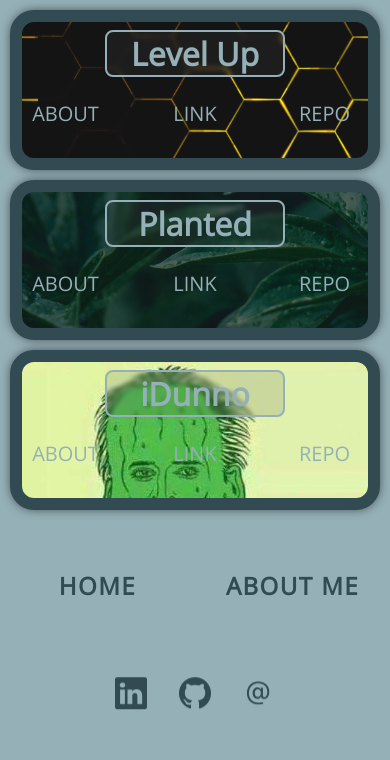
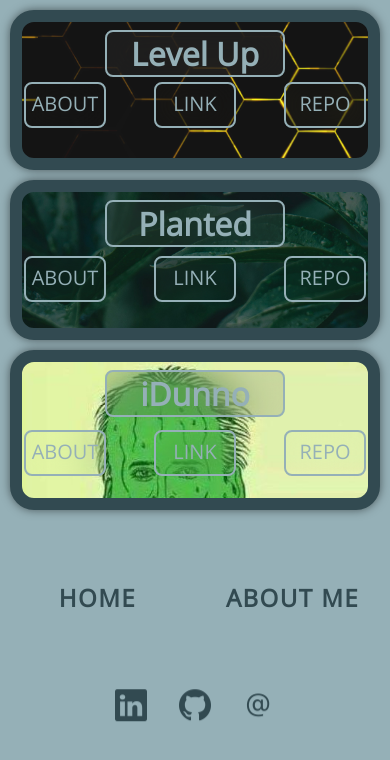
Before and after one commit to jkstone321/portfolio-2.0, a React (Create React App) app: page /projects in a window 390 px wide. Shown: the top 760 px of the page. Built offline with nearby package versions, Linux system fonts and the light colour scheme; the HTML template or start-up script is replaced by a standard one.

Commit message:
projects page should look good on mobile now

```diff
--- a/src/pages/project/style.css
+++ b/src/pages/project/style.css
@@ -60,7 +60,7 @@ img {
     width: 11rem;
     border: 2px solid var(--primary-light);
     background-color:rgba(82, 82, 82, 0.158);
-    backdrop-filter: blur(2px);
+    backdrop-filter: blur(20px);
 
 }
 
@@ -86,13 +86,13 @@ img {
 /**/    transition: visibility 0;
 /**/}
 /**/#link-group {
-    display: flex;
-    justify-content: space-evenly;
-    position: relative;
-    top: -12.5rem;
-}
-
-
+/**/    display: flex;
+/**/    justify-content: space-evenly;
+/**/    position: relative;
+/**/    top: -12.5rem;
+/**/}
+/**/
+/**/
 /**/#link-button{
 /**/    color: var(--primary-light);
 /**/    cursor: pointer !important;
@@ -104,8 +104,8 @@ img {
 /**/    transform: translateX(-50%);
 /**/    width: 8rem;
 /**/    line-height: 2rem;
-        transition: all 300ms linear;
-        text-transform: uppercase;
+/**/    transition: all 300ms linear;
+/**/    text-transform: uppercase;
 /**/    --ease-out-expo: cubic-bezier(0.19, 1, 0.22, 1);
 /**/}
 /**/#link-button::before,
@@ -217,7 +217,7 @@ img {
     border: 2px solid var(--primary-light);
     border-radius: .5rem;
     -webkit-box-shadow: 0px 0px 14px 0px rgba(0,0,0,0.5);
-  box-shadow: 0px 0px 14px 0px rgba(0,0,0,0.5);
+    box-shadow: 0px 0px 14px 0px rgba(0,0,0,0.5);
 }
 #levelup-tech-title {
     padding-bottom: 0.5rem;
@@ -323,10 +323,14 @@ img {
     #link-button{
         left: 0;
         padding: 0;
-        margin: 0;
+        margin: 4rem 1.5rem 4rem 1.5rem;
         bottom: 0;
-        margin-bottom: 10px;
-        height: 10rem;
+        padding-bottom: 10px;
+        height: 2rem;
+        line-height: 2.5rem;
+        border: 2px solid var(--primary-light);
+        border-radius: 0.5rem;
+        backdrop-filter: blur(20px);
         transform: translateX(0);
     }
     #project-title{
@@ -336,10 +340,14 @@ img {
     #link-group{
         width: 100%;
         flex-direction: column;
-        top: -27rem;
+        top: -32rem;
     }
     #link-button::before,
     #link-button::after {
         background: none;
     }
+    #link-button:hover{
+        font-size: 1.25rem;
+        letter-spacing: 1px;
+    }
   }
```
